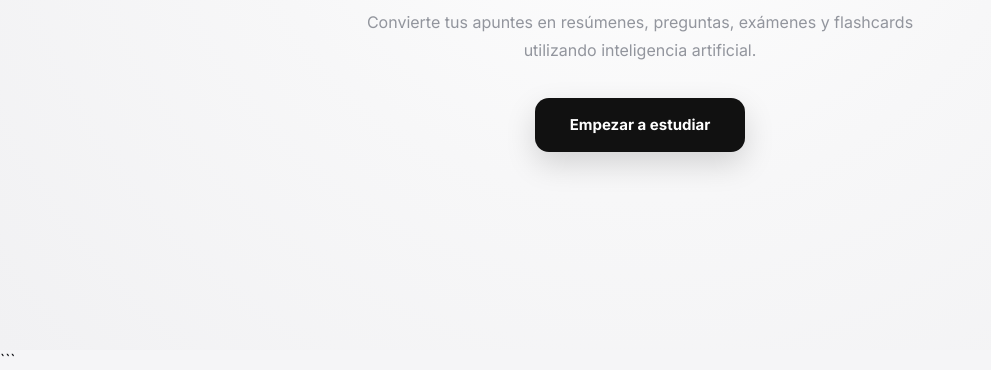
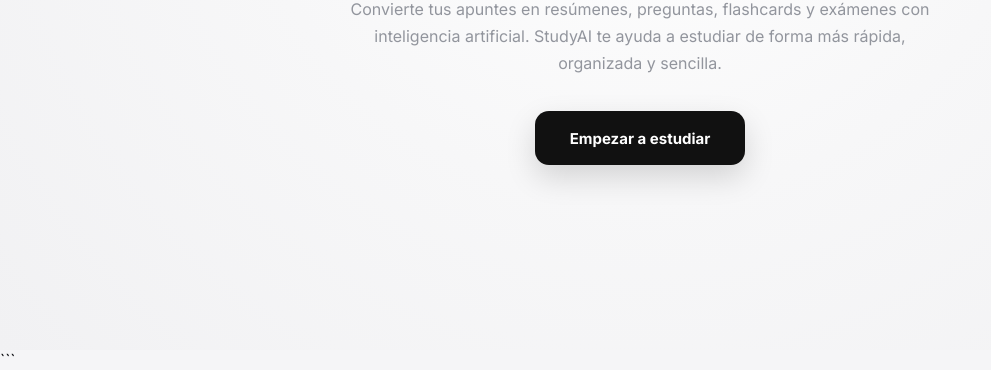
Before and after one commit to pcobo6080-dotcom/StudyAI, a website: page index.html in a window 1280 px wide. Shown: the part 450-820 px from the top of the page, without its empty margins (0-991 px from the left). Drawn offline with Linux system fonts and the light colour scheme; no server answers.

Commit message:
Mejorar descripción de StudyAI

```diff
--- a/index.html
+++ b/index.html
@@ -74,11 +74,11 @@
 
 
             <p class="descripcion">
-                Convierte tus apuntes en resúmenes,
-                preguntas, exámenes y flashcards
-                utilizando inteligencia artificial.
-            </p>
-
+    Convierte tus apuntes en resúmenes, preguntas,
+    flashcards y exámenes con inteligencia artificial.
+    StudyAI te ayuda a estudiar de forma más rápida,
+    organizada y sencilla.
+</p>
 
             <button
                 type="button"
```
